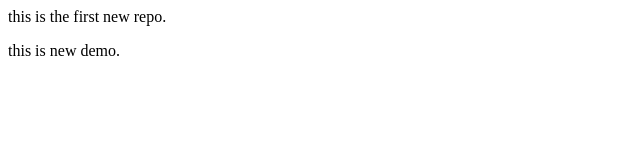
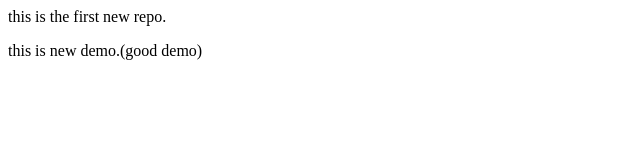
Before and after one commit to swayam0413/Localrepo, a plain HTML site: page index.html in a window 1280 px wide. Shown: the full height of the page, 0-640 px from the left. Drawn offline with Linux system fonts and the light colour scheme.

Commit message:
add new text1

```diff
--- a/index.html
+++ b/index.html
@@ -1,2 +1,2 @@
 <p>this is the first new repo.</p>
-<p>this is new demo.</p>
+<p>this is new demo.(good demo)</p>
```
